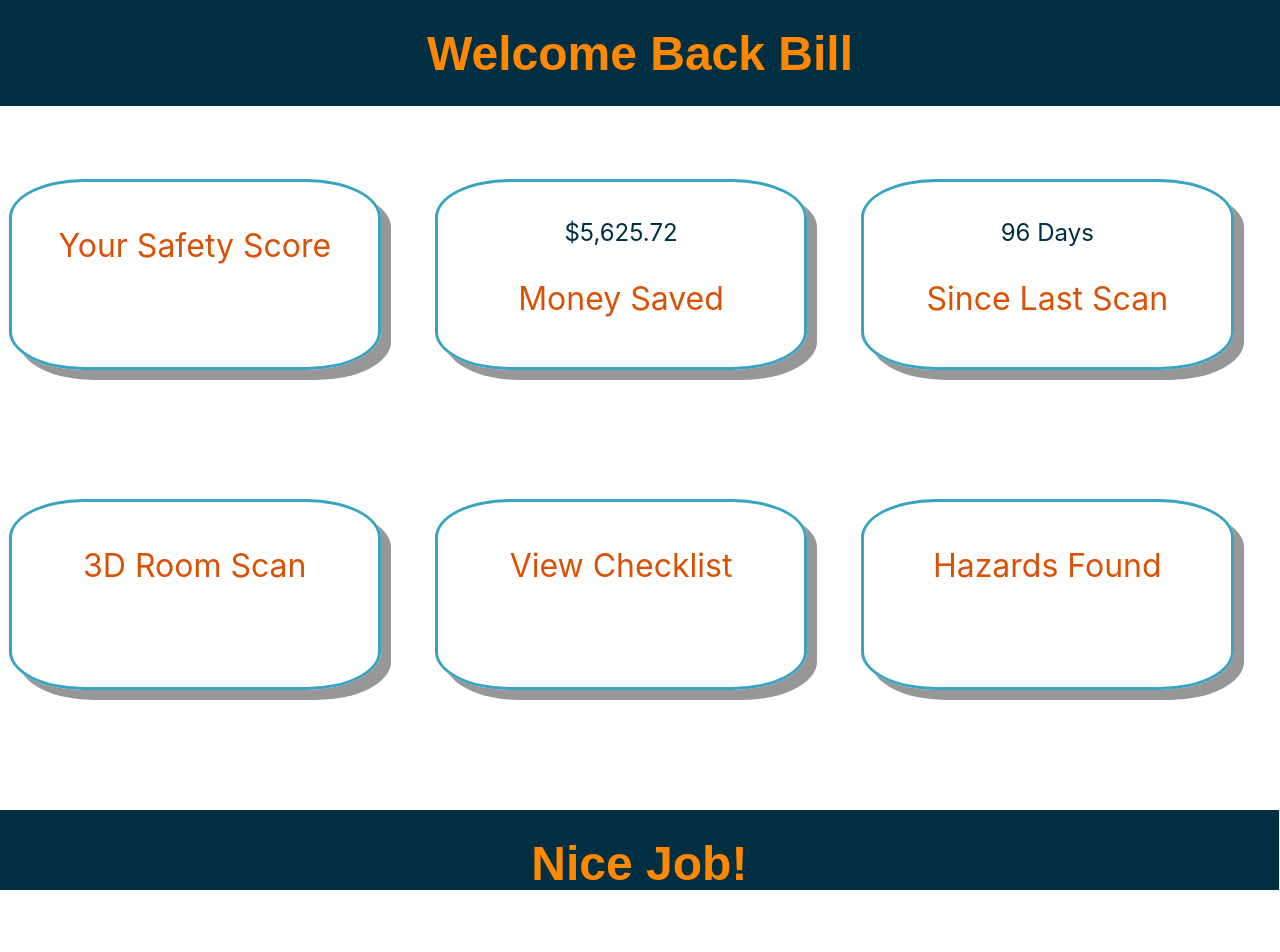
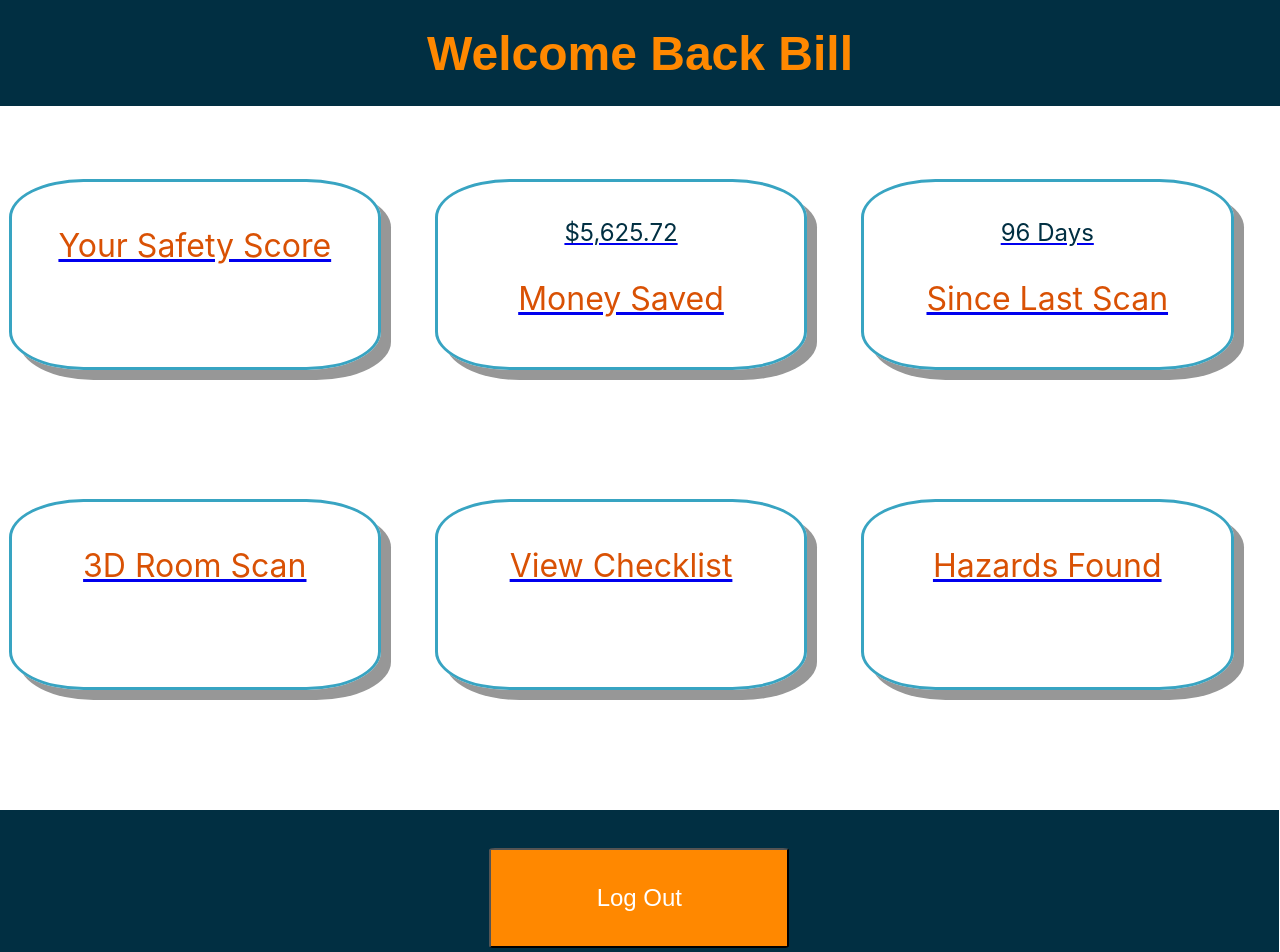
Before and after one commit to pgoulding/tech-to-protect19, a React (Create React App) app in the folder front-end-react/: page /HomeOwner in a window 1280 px wide. Shown: the top 952 px of the page. Built offline with nearby package versions, Linux system fonts and the light colour scheme.

Commit message:
Built out homeownermainscreen

```diff
--- a/front-end-react/src/Components/HomeOwnerMainScreen/HomeOwnerMainScreen.js
+++ b/front-end-react/src/Components/HomeOwnerMainScreen/HomeOwnerMainScreen.js
@@ -1,6 +1,8 @@
-import React, { Component } from 'react'
+import React, { Component } from 'react';
 import './styles.css';
 import ScoreCard from '../Common/ScoreCard/ScoreCard';
+import { NavLink } from 'react-router-dom';
+import Button from '../Common/Button/Button';
 
 export default class HomeOwnerMainScreen extends Component {
 	render() {
@@ -8,15 +10,43 @@ export default class HomeOwnerMainScreen extends Component {
 			<main>
 				<h2 className="homeScreenHeader">Welcome Back Bill</h2>
 				<section className="homeownerScreenContainer">
-      <ScoreCard image="" className="card-one">Your Safety Score</ScoreCard>
-      <ScoreCard text="$5,625.72" className="card-two">Money Saved</ScoreCard>
-      <ScoreCard text="96 Days" className="card-three">Since Last Scan</ScoreCard>
-      <ScoreCard image="" className="card-four">3D Room Scan</ScoreCard>
-      <ScoreCard image="" className="card-five">View Checklist</ScoreCard>
-      <ScoreCard image="" className="card-six">Hazards Found</ScoreCard>
-     <h2 className="screenHeader">Nice Job!</h2>
+					<NavLink to="/Checklist">
+						<ScoreCard image="" className="card-one">
+							Your Safety Score
+						</ScoreCard>
+					</NavLink>
+					<NavLink to="/Insurance">
+						<ScoreCard text="$5,625.72" className="card-two">
+							Money Saved
+						</ScoreCard>
+					</NavLink>
+					<NavLink to="/Scan">
+						<ScoreCard text="96 Days" className="card-three">
+							Since Last Scan
+						</ScoreCard>
+					</NavLink>
+					<NavLink to="/Scan">
+						<ScoreCard image="" className="card-four">
+							3D Room Scan
+						</ScoreCard>
+					</NavLink>
+					<NavLink to="/Checklist">
+						<ScoreCard image="" className="card-five">
+							View Checklist
+						</ScoreCard>
+					</NavLink>
+					<NavLink to="/Hazards">
+						<ScoreCard image="" className="card-six">
+							Hazards Found
+						</ScoreCard>
+					</NavLink>
+					<p className="log-out">
+						<NavLink to="/">
+							<Button onPress={this.handleSubmit}>Log Out</Button>
+						</NavLink>
+					</p>
 				</section>
 			</main>
-    )
+		);
 	}
 }
--- a/front-end-react/src/Components/HomeOwnerMainScreen/styles.css
+++ b/front-end-react/src/Components/HomeOwnerMainScreen/styles.css
@@ -1,16 +1,14 @@
 .homeownerScreenContainer {
   background-color: #fff;
 	display: grid;
-	grid-template-rows: 40% 40% 10%;;
+	grid-template-rows: 40% 40% 20%;;
 	grid-template-columns: 33.3% 33.3% 33.3%;
   height: 100vh;
   margin-top: 5%;
 }
-.screenHeader {
-  color: #ff8800;
+
+.log-out {
 	background-color: #012f42;
-	font-size: 3em;
-	font-family: Arial, Helvetica, sans-serif;
 	text-align: center;
 	grid-row: 3;
 	grid-column: 1/4;
--- a/front-end-react/src/Components/Routes/Routes.js
+++ b/front-end-react/src/Components/Routes/Routes.js
@@ -6,6 +6,10 @@ import App from '../../App/App';
 import HomeOwnerMainScreen from '../HomeOwnerMainScreen/HomeOwnerMainScreen';
 import ResponderMainScreen from '../ResponderMainScreen/ResponderMainScreen';
 import ResponderHomeFloorPlan from '../ResponderHomeFloorPlan/ResponderHomeFloorPlan';
+import HomeOwnerScan from '../HomeOwnerScan/HomeOwnerScan';
+import HomeOwnerChecklist from '../HomeOwnerChecklist/HomeOwnerChecklist';
+import HomeOwnerHazards from '../HomeOwnerHazards/HomeOwnerHazards';
+import HomeOwnerInsurance from '../HomeOwnerInsurance/HomeOwnerInsurance';
 
 export default function Routes() {
 	return (
@@ -16,6 +20,10 @@ export default function Routes() {
 			<Route path="/HomeOwner" component={HomeOwnerMainScreen} />
 			<Route path="/Responder" component={ResponderMainScreen} />
 			<Route path="/FloorPlan" component={ResponderHomeFloorPlan} />
+			<Route path="/Scan" component={HomeOwnerScan} />
+			<Route path="/Checklist" component={HomeOwnerChecklist} />
+			<Route path="/Hazards" component={HomeOwnerHazards} />
+			<Route path="/Insurance" component={HomeOwnerInsurance} />
 		</Switch>
 	);
 }
```
Also changed, not shown: front-end-react/src/Components/HomeOwnerChecklist/HomeOwnerChecklist.js (added), front-end-react/src/Components/HomeOwnerChecklist/styles.css (added), front-end-react/src/Components/HomeOwnerHazards/HomeOwnerHazards.js (added), front-end-react/src/Components/HomeOwnerHazards/styles.css (added), front-end-react/src/Components/HomeOwnerInsurance/HomeOwnerInsurance.js (added), front-end-react/src/Components/HomeOwnerInsurance/styles.css (added), front-end-react/src/Components/HomeOwnerScan/HomeOwnerScan.js (added), front-end-react/src/Components/HomeOwnerScan/styles.css (added). Lines whose indentation alone changed are shown as unchanged.
